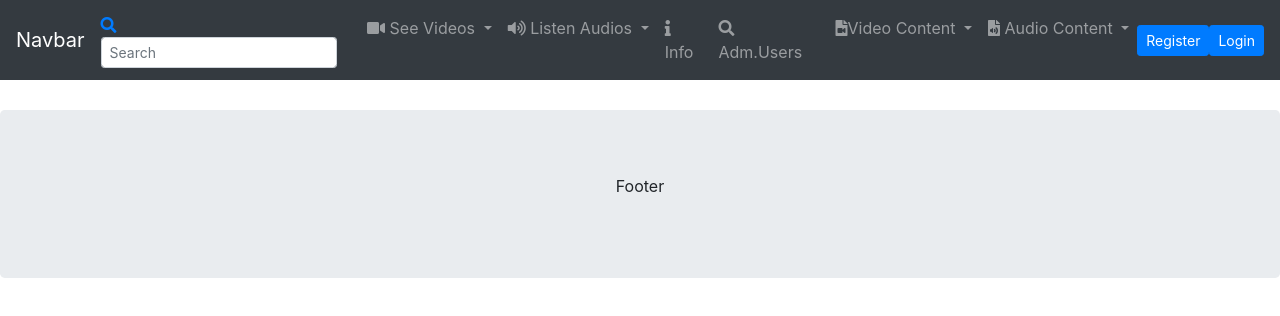
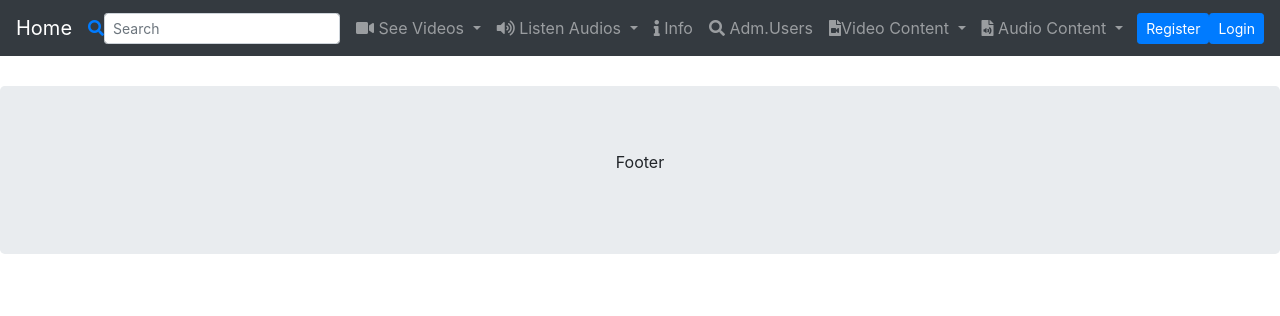
Before and after one commit to BelicStorm/ActividadDiw2, a plain HTML site: page actividad_tablas3/index.html in a window 1280 px wide. Drawn offline with nearby package versions, Linux system fonts and the light colour scheme.

Commit message:
Info page + Home button

```diff
--- a/actividad_tablas3/index.html
+++ b/actividad_tablas3/index.html
@@ -15,7 +15,7 @@
     <!-- Contenedor de la barra de navegacion. Corte 1200px. Fondo negro y letra blanca -->
     <nav class="navbar navbar-expand-xl navbar-dark bg-dark">
       <!-- Logo del navbar -->
-        <a class="navbar-brand" href="#">Navbar</a>
+          <a class="navbar-brand" href="index.html">Home</a>
         <!-- Search -->
         <form class="form-inline">
             <a href="search.html"><i class="fa fa-search"></i></a>
```
Also changed, not shown: actividad_tablas3/info.html (+1 -1 lines), actividad_tablas3/pagina10.html (+1 -1 lines), actividad_tablas3/pagina11.html (+1 -1 lines), actividad_tablas3/pagina12.html (+1 -1 lines), actividad_tablas3/pagina15.html (+1 -1 lines), actividad_tablas3/pagina16.html (+1 -1 lines).
